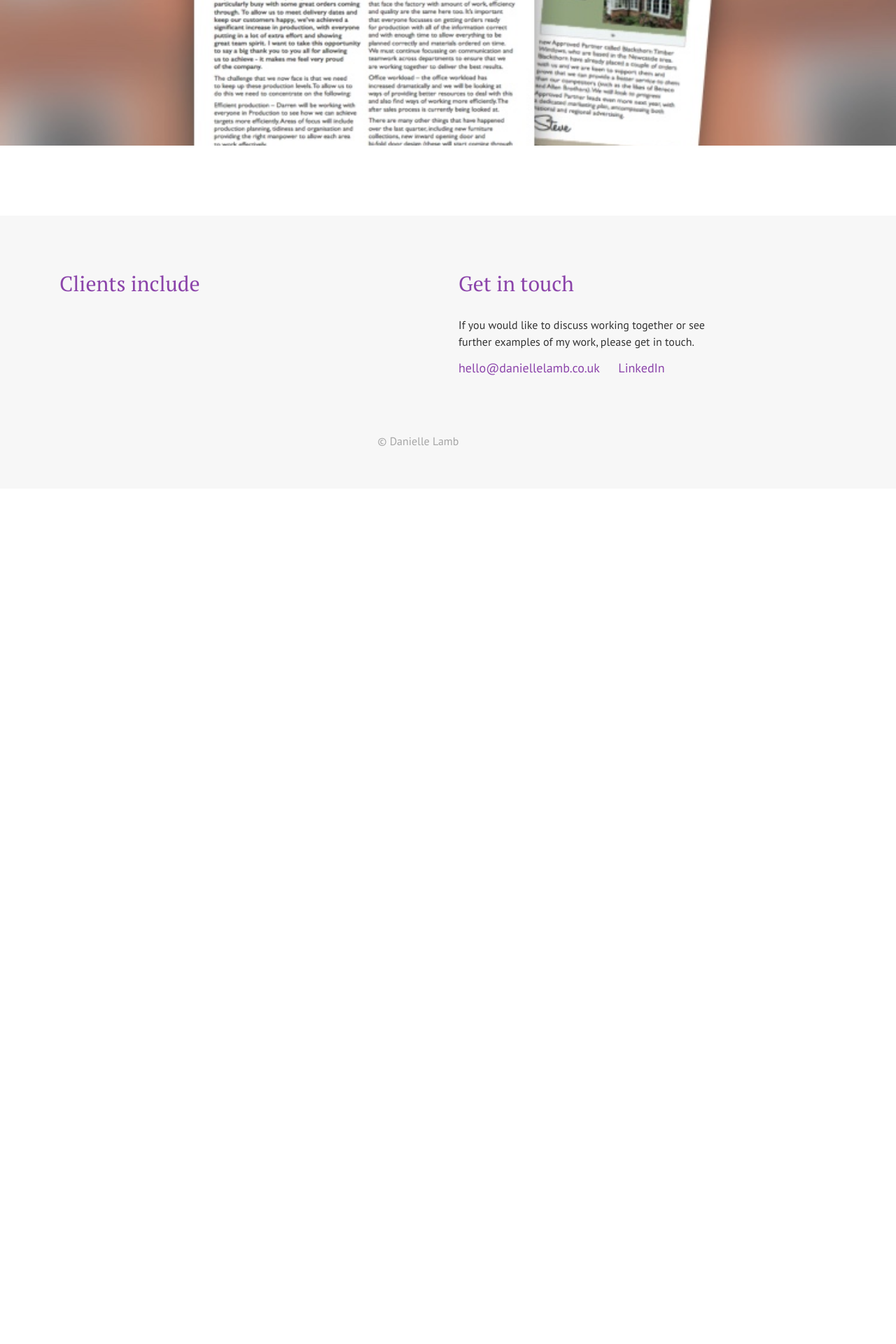
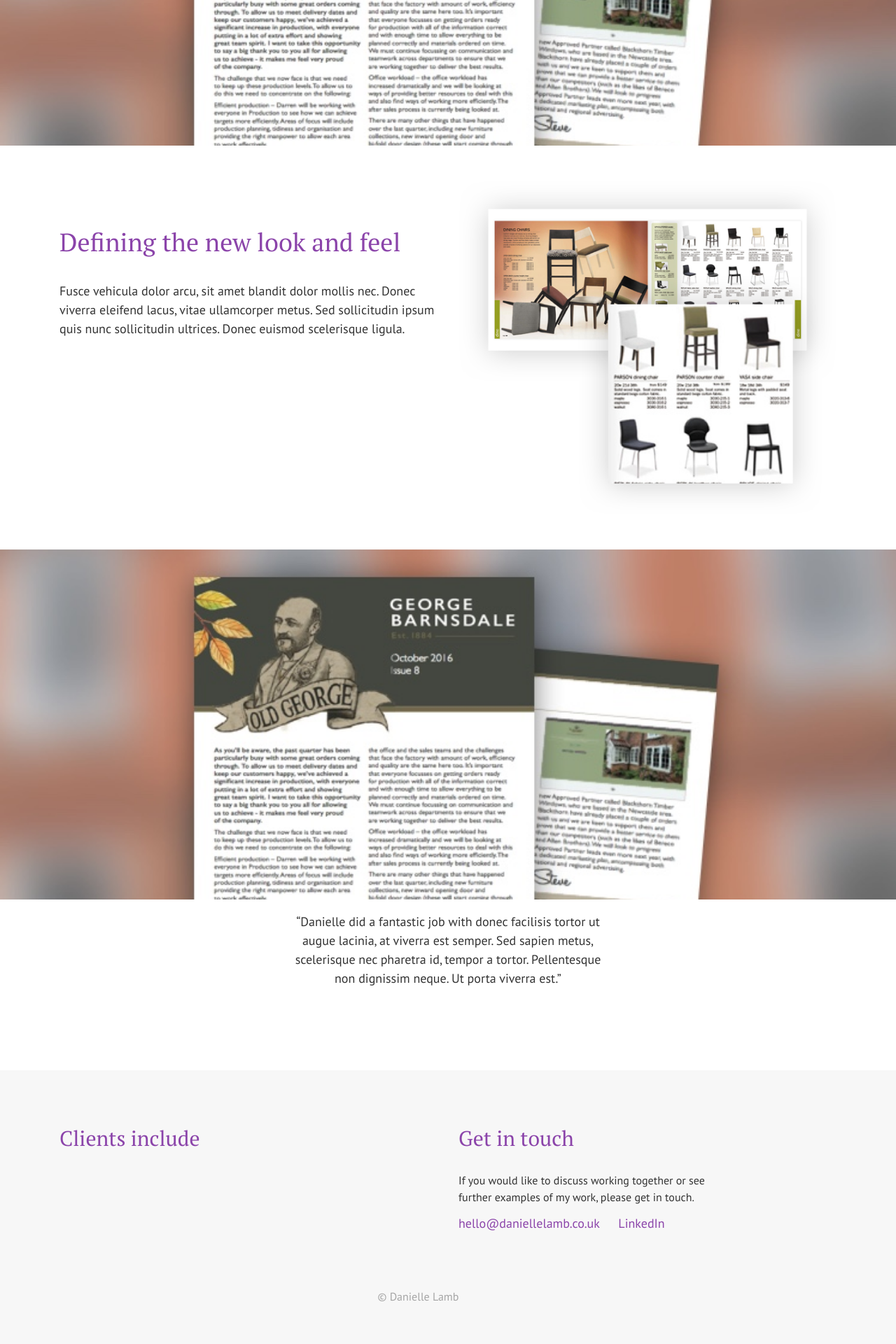
Before and after one commit to justinlamb1/danielle-portfolio-3, a Jekyll site: the page built from _posts/2017-10-29-catalogue-design-for-dunelm.html, in a window 1280 px wide. Shown: the part 1928-3848 px from the top of the page at 70% size. Built offline with Jekyll 4.4.1, drawn with Linux system fonts in a browser that asks for light colours; before the commit the page ends 2626 px from its top, so only the background shows below that.

Commit message:
no message

```diff
--- a/_posts/2017-10-29-catalogue-design-for-dunelm.html
+++ b/_posts/2017-10-29-catalogue-design-for-dunelm.html
@@ -35,6 +35,39 @@ permalink: /catalogue-design-for-dunelm
 <div class="casestudy__content__image--full-width full-width-image-test"></div>
 
 
+<!-- 50 copy / 50 image -->
+<div class="casestudy__content__row">
+  <div class="container">
+    <div class="row">
+      <div class="col-md-6">
+        <h3>Defining the new look and feel</h3>
+        <p>Fusce vehicula dolor arcu, sit amet blandit dolor mollis nec. Donec viverra eleifend lacus, vitae ullamcorper metus. Sed sollicitudin ipsum quis nunc sollicitudin ultrices. Donec euismod scelerisque ligula.</p>
+      </div>
+      <div class="col-md-6">
+        <img src="images/catalouge-spreads.png" alt="Test small" class="image-show-small">
+        <img src="images/catalouge-spreads.png" alt="Test large" class="image-show-large">
+      </div>
+    </div>
+  </div>
+</div>
+
+
+<!-- Full width image -->
+<div class="casestudy__content__image--full-width full-width-image-test"></div>
+
+
+<!-- Text only center -->
+<div class="container">
+  <div class="row justify-content-center">
+    <div class="col-md-5">
+      <span class="casestudy__content__testimonial">
+        <p>“Danielle did a fantastic job with donec facilisis tortor ut augue lacinia, at viverra est semper. Sed sapien metus, scelerisque nec pharetra id, tempor a tortor. Pellentesque non dignissim neque. Ut porta viverra est.”</p>
+      </span>
+    </div>
+  </div>
+</div>
+
+
 
 
 
--- a/_sass/_layout.scss
+++ b/_sass/_layout.scss
@@ -488,6 +488,10 @@
       }
     }
 
+    &__testimonial {
+      text-align: center;
+    }
+
     &__image--full-width {
       height: 300px;
       background-size: cover;
```
